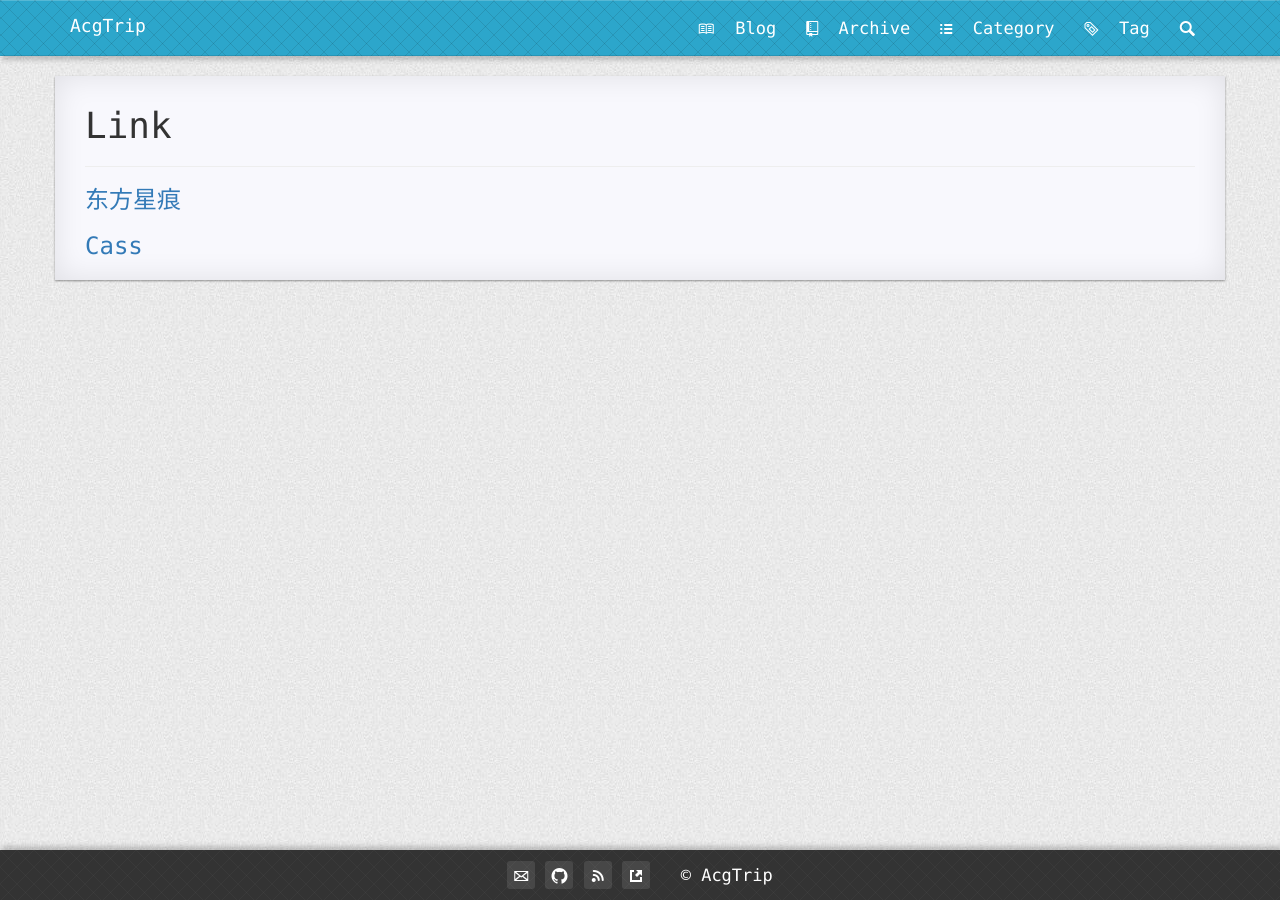
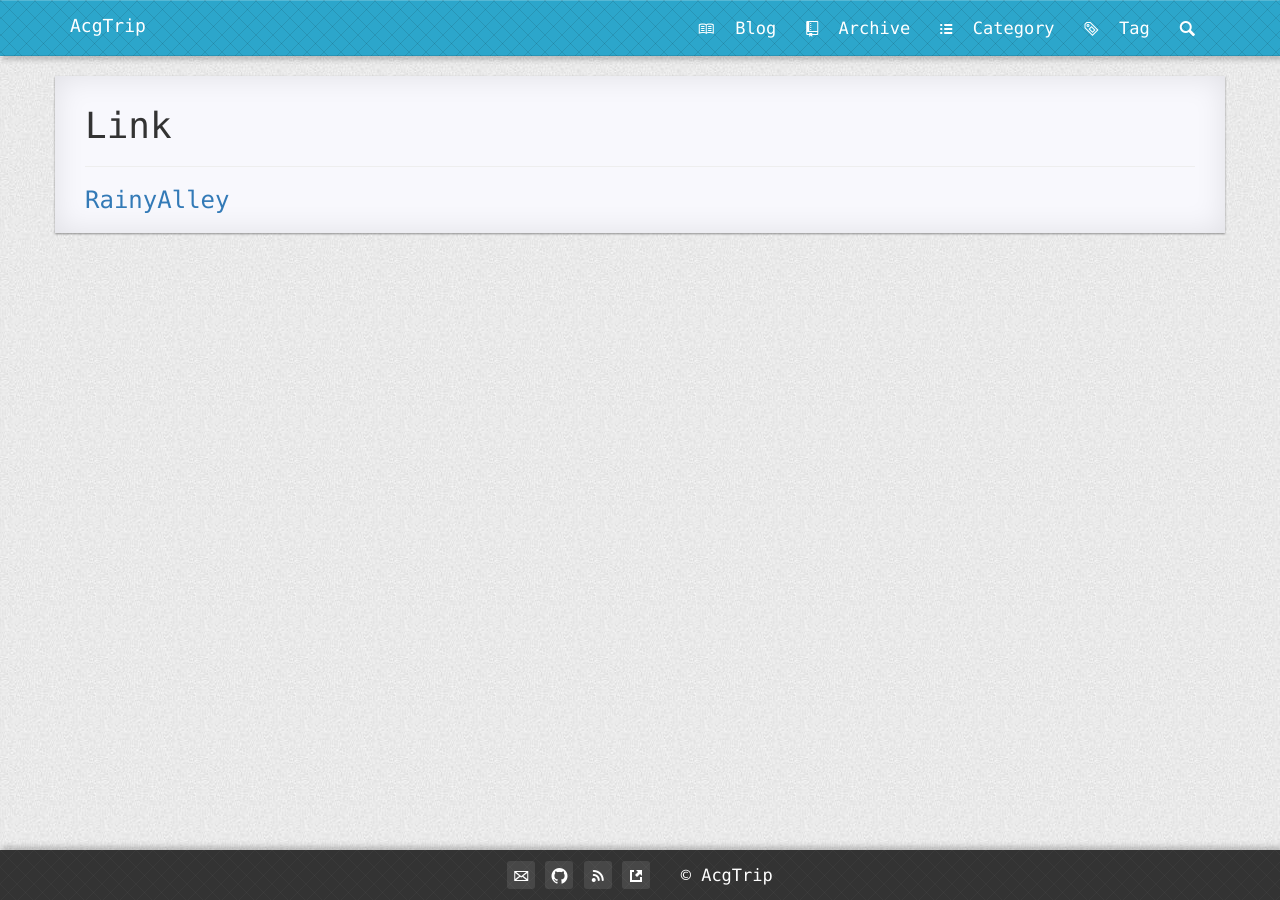
Before and after one commit to MemoriesOff/github_blog, a Jekyll site: the page built from pages/5link-external.md, in a window 1280 px wide. Built offline with Jekyll 4.4.1, drawn with Linux system fonts in a browser that asks for light colours; nearby versions of some CDN libraries; Markdown is read by kramdown in place of the engine named in the settings; comment, search, counter and statistics services are not loaded.

Commit message:
Update 5link-external.md

```diff
--- a/pages/5link-external.md
+++ b/pages/5link-external.md
@@ -5,6 +5,4 @@ permalink: /link/
 icon: octicon-link-external
 ---
 
-###[东方星痕](http://www.lxy520.net/)
-
-###[Cass](http://cassite.net/)
+###[RainyAlley](http://blog.rainyalley.com/)
```
